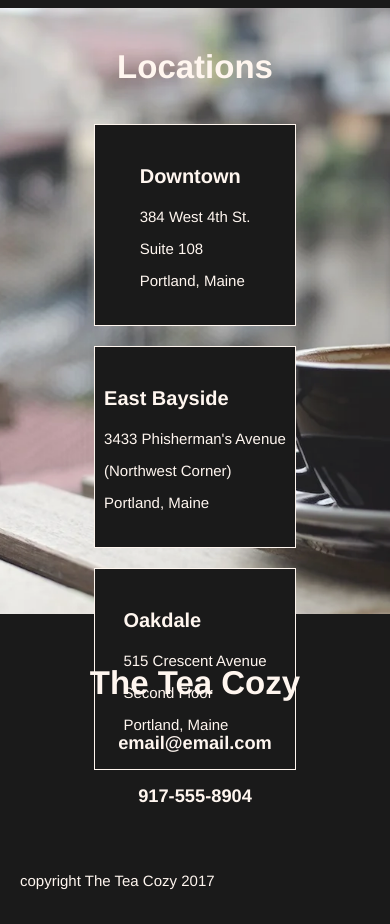
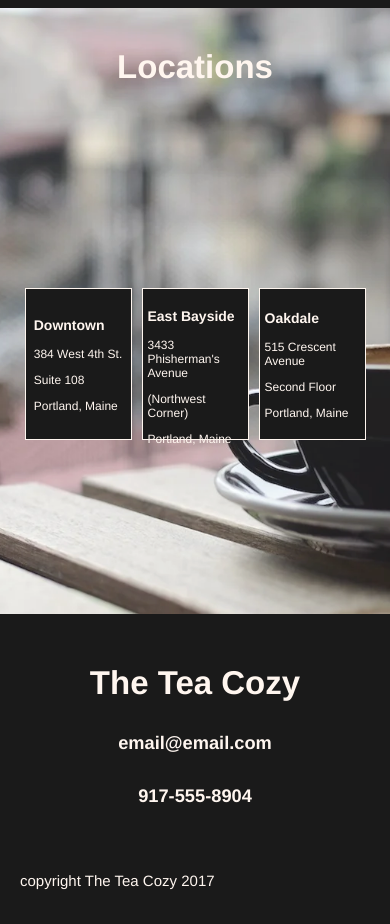
Before and after one commit to tylerstamper/Tea-Cozy, a plain HTML site: page index.html in a window 390 px wide. Shown: the part 2360-3284 px from the top of the page. Drawn offline with Linux system fonts and the light colour scheme.

Commit message:
Updated styles.css
fixed some media query issues

```diff
--- a/style.css
+++ b/style.css
@@ -190,7 +190,19 @@ figcaption{
         flex-wrap: wrap;
     }
   }
-  @media only screen and (max-width: 768px){
+  @media only screen and (max-width: 480px){
+    .flex-item{
+        height: 150px;
+        width: 150px;
+    }
+    .flex-item .location-text h3{
+        font-size: 14px;
+    }
+    .flex-item .location-text p{
+        font-size: 12px;
+    }
+  }
+  @media only screen and (min-width: 768px){
     .flex-item{
         margin: 10px;
         height: 200px;
```
